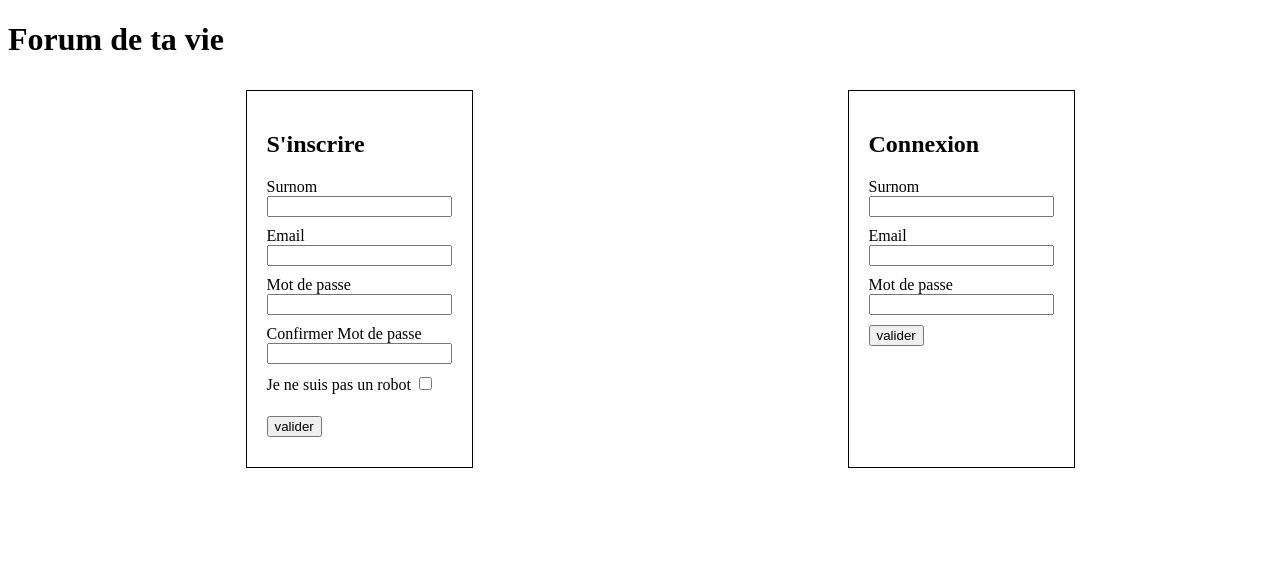
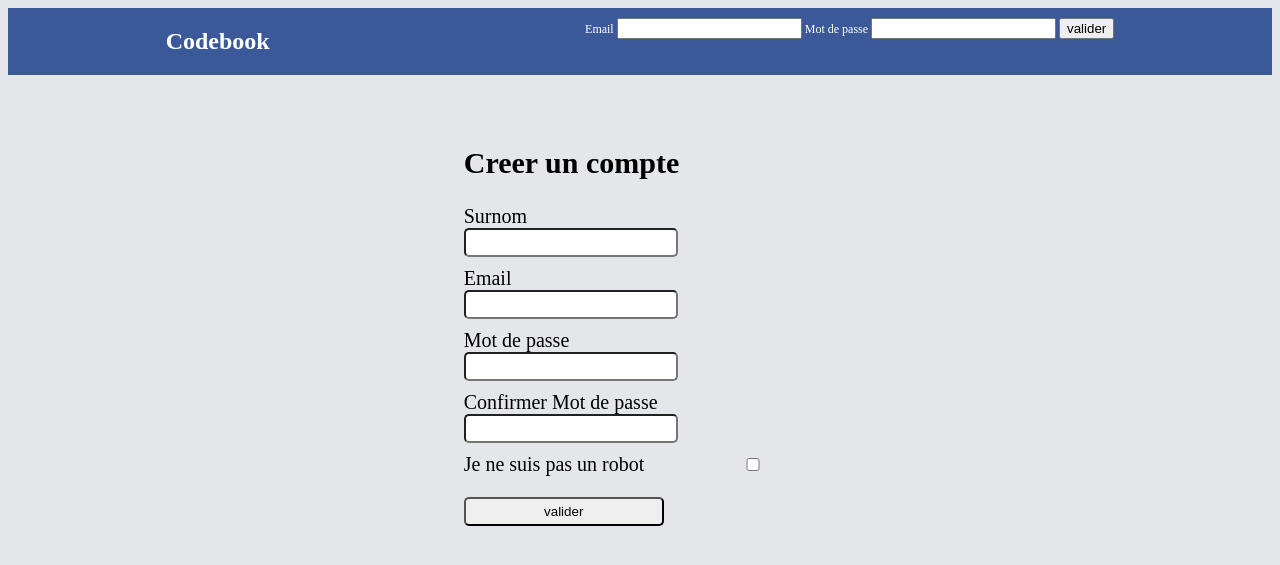
Before and after one commit to Fl0re/Forum, a PHP site: page / in a window 1280 px wide. Shown: the top 565 px of the page. Run offline with PHP 8.4, Linux system fonts and the light colour scheme.

Commit message:
travail ce week end

```diff
--- a/index.php
+++ b/index.php
@@ -32,6 +32,15 @@
         include("views/formulaire.php");
         break;
 
+
+          case "profil": // views/formulaire.php
+        $feedback = getFeedback();
+        $nombreUtilisateur = getNombreUtilisateurs();
+        // var_dump($feedback);
+        // die();
+        include("views/profil.php");
+        break;
+
       // Créer une nouvelle page (juste un template)
     }
 
--- a/model/fonctions.php
+++ b/model/fonctions.php
@@ -41,7 +41,7 @@ function getconnexion(){
     return $connexion;
 }
 function inscription($username, $email, $password){
-    $connexion = getconnection();
+    $connexion = getconnexion();
     $pdo = $connexion->prepare('INSERT INTO user SET username=:username, email=:email, uPassword=:uPassword ');
 
     $pdo->execute(array(
--- a/views/login.php
+++ b/views/login.php
@@ -1,3 +1,5 @@
+
+
 <!DOCTYPE html>
 <html lang="en">
 <head>
@@ -8,14 +10,34 @@
     <title>Document</title>
 </head>
 <body>
-    <h1> Forum de ta vie </h1>
+    <section id= "barre">
+    <h1> Codebook </h1>
+     <section id="connexion">
+
+            <form action="service/serviceconnect.php" method="post">
+
+                <label> Email </label>
+
+                <input type="email" id="emails" name="email"/>
+                <label> Mot de passe </label>
+
+                <input type="password" id="mdps" name="password"/>
+
+
+
+                    <input type="submit" value="valider" id="ok" />
+            </form>
+        </section>
+        </section>
     <header>
  <ul>
 
 
-    <section id= "formulaire">
+        <section id= "formulaire">
+
+
         <section id="inscription" >
-            <h2> S'inscrire </h2>
+            <h2> Creer un compte </h2>
             <form  action="service/servicelogin.php" method="post">
 
                 <label> Surnom </label>
@@ -50,27 +72,7 @@
             </form>
 
         </section>
-        <section id="connexion">
-            <h2> Connexion  </h2>
-        <form>
 
-            <label> Surnom </label>
-            <br>
-            <input type="text" id="surnoms" name="surnom"/>
-            <br>
-            <label> Email </label>
-            <br>
-            <input type="email" id="emails" name="email"/>
-            <br>
-            <label> Mot de passe </label>
-            <br>
-            <input type="email" id="mdps" name="email"/>
-            <br>
-
-
-                <input type="submit" value="valider" id="ok" />
-</form>
-        </section>
     </section>
 
     <script src="views/jquery-3.2.1.min.js"></script>
--- a/views/style.css
+++ b/views/style.css
@@ -1,3 +1,5 @@
+body { background-color: #E5E6E9}
+
 
 #formulaire {
     display: flex;
@@ -5,15 +7,19 @@
 
     padding:10px;
     justify-content: space-around;
+ ;
 }
 input { margin-bottom:10px;}
 
 
-#connexion{  border: 1px solid black;
-                padding:20px;
+#connexion{ font-size: 12px;
+     display:inline-block;
+            top:5px;
+            right:100px;
+            margin-top:10px;}
 
-}
-#inscription{  border: 1px solid black;
+
+#inscription{
                 padding:20px;
 
 }
@@ -24,3 +30,20 @@ input { margin-bottom:10px;}
 #p4 {color: red ;}
 #p5 {color: red ;}
 #p6 {color: red ;}
+
+#barre {display: flex;
+    flex-wrap:wrap;
+    justify-content: space-around;
+    background-color: #3b5998;
+    width:100%;
+    }
+
+#barre label, h1 { color:white}
+
+#formulaire input { border-radius: 5px;}
+
+ h2  {font-size:30px;}
+
+#inscription label {font-size:20px;}
+
+ #inscription input { padding:5px; width:200px;}
```
Also changed, not shown: service/serviceconnect.php (added, +25 -0 lines), service/servicelogin.php (+7 -1 lines), views/profil.php (added, +12 -0 lines).
